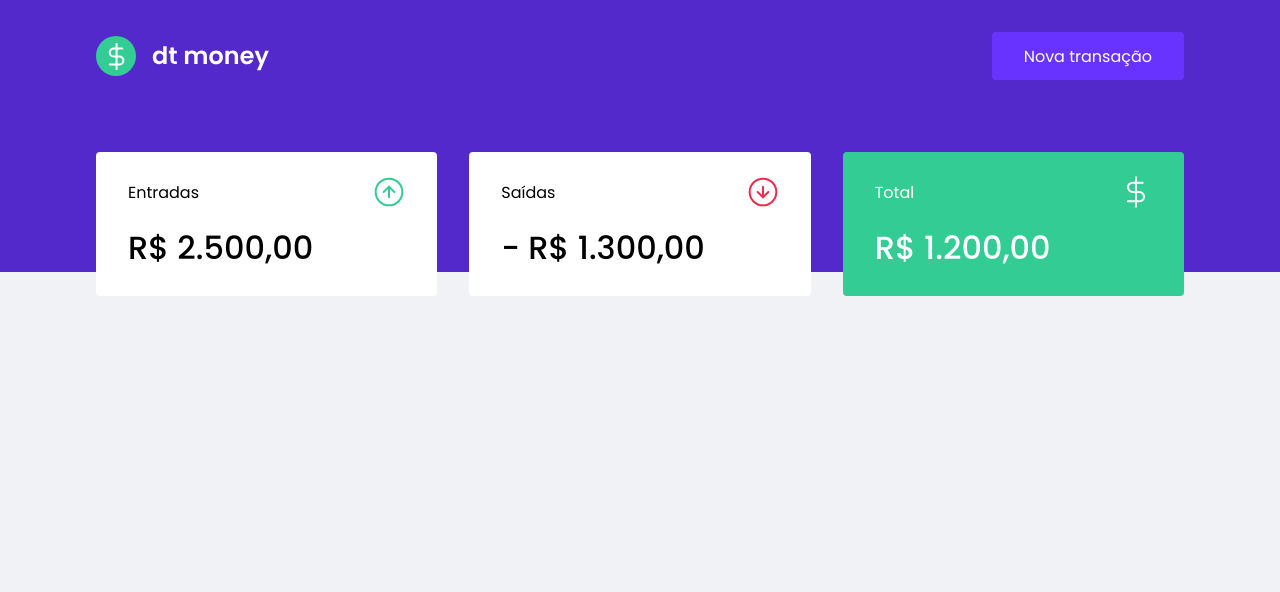
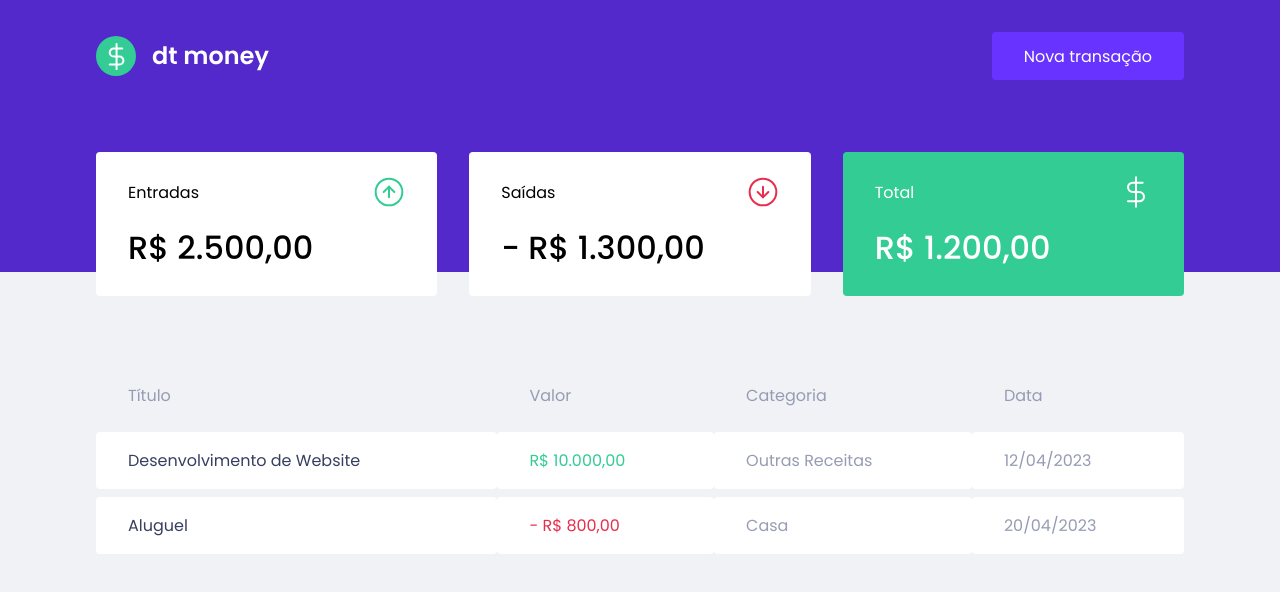
Before and after one commit to rgvieiraoficial/ignite-dtmoney, a React (Create React App) app: page / in a window 1280 px wide. Shown: the top 592 px of the page. Built offline with nearby package versions, Linux system fonts and the light colour scheme.

Commit message:
Createad TransactionsTable Component

```diff
--- a/src/components/Dashboard/index.tsx
+++ b/src/components/Dashboard/index.tsx
@@ -1,11 +1,13 @@
 import { Summary } from '../Summary';
+import { TransactionsTable } from '../TransactionsTable';
 
 import { Container } from './styles';
 
 export function Dashboard() {
   return (
     <Container>
-      <Summary></Summary>
+      <Summary />
+      <TransactionsTable />
     </Container>
   );
 }
--- /dev/null
+++ b/src/components/TransactionsTable/index.tsx
@@ -0,0 +1,34 @@
+import { Container } from './styles';
+
+export function TransactionsTable() {
+  return (
+    <Container>
+      <table>
+        <thead>
+          <tr>
+            <th>Título</th>
+            <th>Valor</th>
+            <th>Categoria</th>
+            <th>Data</th>
+          </tr>
+        </thead>
+
+        <tbody>
+          <tr>
+            <td>Desenvolvimento de Website</td>
+            <td className="deposit">R$ 10.000,00</td>
+            <td>Outras Receitas</td>
+            <td>12/04/2023</td>
+          </tr>
+
+          <tr>
+            <td>Aluguel</td>
+            <td className="withdraw">- R$ 800,00</td>
+            <td>Casa</td>
+            <td>20/04/2023</td>
+          </tr>
+        </tbody>
+      </table>
+    </Container>
+  );
+}
--- /dev/null
+++ b/src/components/TransactionsTable/styles.ts
@@ -0,0 +1,38 @@
+import styled from 'styled-components';
+
+export const Container = styled.div`
+  margin-top: 4rem;
+
+  table {
+    width: 100%;
+    border-spacing: 0.0.5rem;
+
+    th {
+      color: var(--text-body);
+      font-weight: 400;
+      padding: 1rem 2rem;
+      text-align: left;
+      line-height: 1.5rem;
+    }
+
+    td {
+      padding: 1rem 2rem;
+      border: 0;
+      background: var(--shape);
+      color: var(--text-body);
+      border-radius: 0.25rem;
+
+      &:first-child {
+        color: var(--text-title);
+      }
+
+      &.deposit {
+        color: var(--green);
+      }
+
+      &.withdraw {
+        color: var(--red);
+      }
+    }
+  }
+`;
```
